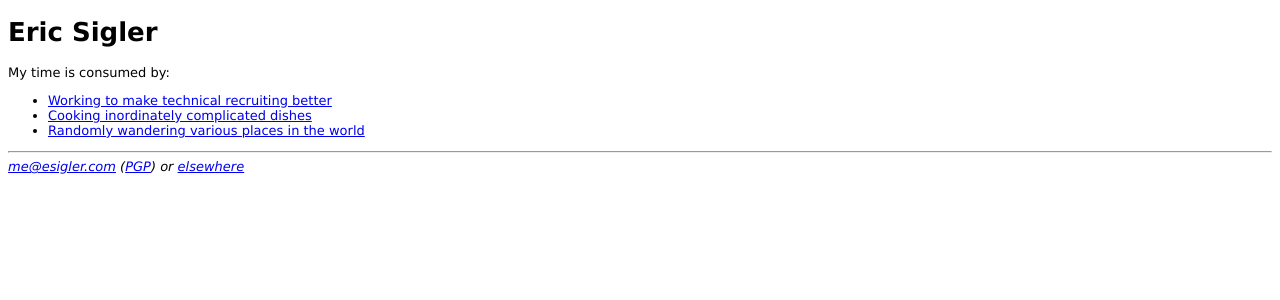
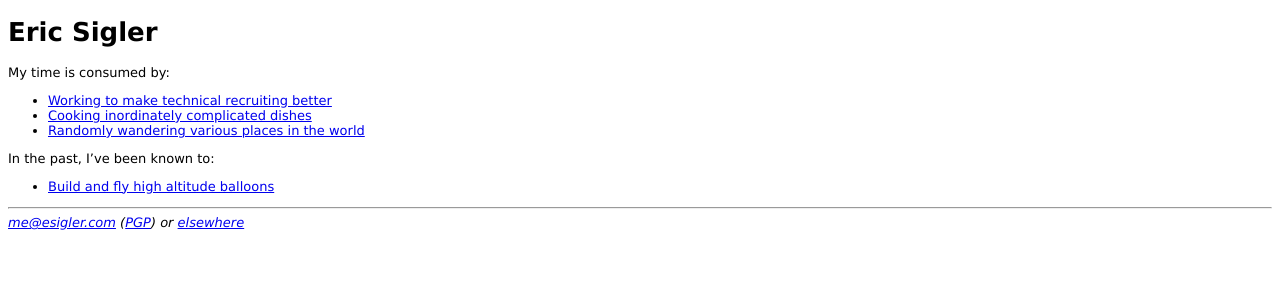
Before and after one commit to esigler/esigler.com, a Jekyll site: the page built from index.markdown, in a window 1280 px wide. Shown: the top 300 px of the page. Built offline with Jekyll 4.4.1, drawn with Linux system fonts in a browser that asks for light colours.

Commit message:
Adding skeleton for balloon page

```diff
--- a/index.markdown
+++ b/index.markdown
@@ -9,6 +9,11 @@ My time is consumed by:
 * [Cooking inordinately complicated dishes][2]
 * [Randomly wandering various places in the world][3]
 
+In the past, I've been known to:
+
+* [Build and fly high altitude balloons][4]
+
 [1]: http://www.whitetruffle.com
 [2]: /2012/04/17/cupcake-plants/
 [3]: /vietnam/
+[4]: /balloon.html
```
